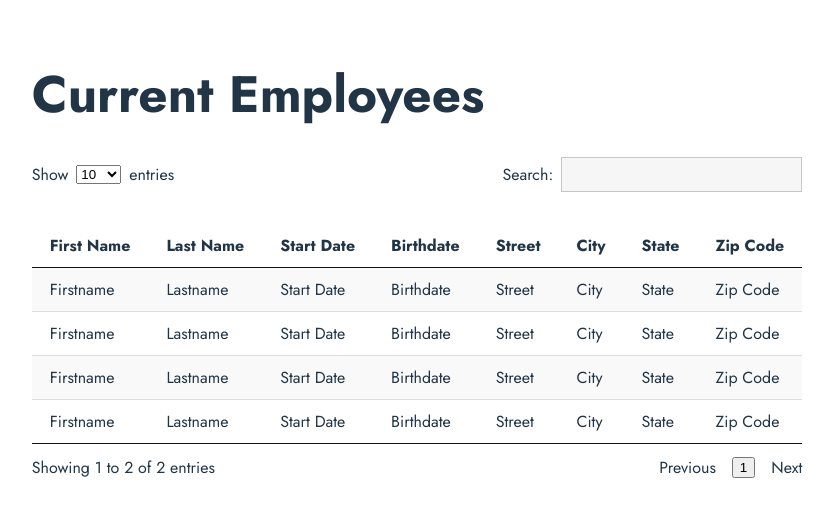
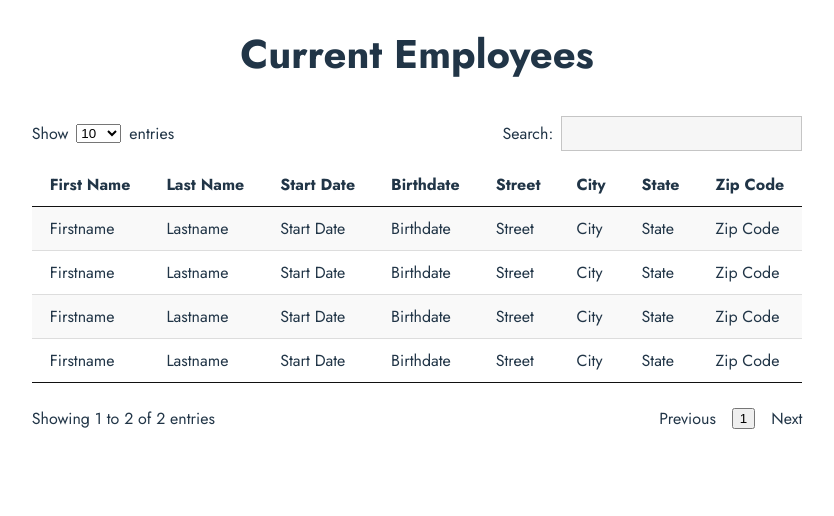
Before and after one commit to ask0ldd/P14-JQuery2ReactPluginsConversion, a React (Vite) app: page /employee-list in a window 1280 px wide. Shown: the top 516 px of the page, without its empty margins (223-1057 px from the left). Built offline with nearby package versions, Linux system fonts and the light colour scheme.

Commit message:
styling improved

```diff
--- a/src/App.css
+++ b/src/App.css
@@ -5,8 +5,11 @@
 }
 
 a {
+  display: block;
   font-family: "Jost", sans-serif;
   font-size: 1rem;
+  text-align: center;
+  width: 100%;
 }
 
 .mainform {
--- a/src/index.css
+++ b/src/index.css
@@ -25,8 +25,11 @@ body {
 }
 
 h1 {
-  font-size: 3.2em;
+  font-size: 2.5em;
   line-height: 1.1;
+  text-align: center;
+  margin: 0;
+  margin-bottom: 2.5rem;
 }
 
 h2 {
--- a/src/style/CurrentEmployees.css
+++ b/src/style/CurrentEmployees.css
@@ -7,8 +7,8 @@
 
 table {
   border-collapse: collapse;
-  margin-top: 2rem;
-  margin-bottom: 0.75rem;
+  margin-top: 0.75rem;
+  margin-bottom: 1.5rem;
 }
 
 tr {
```
